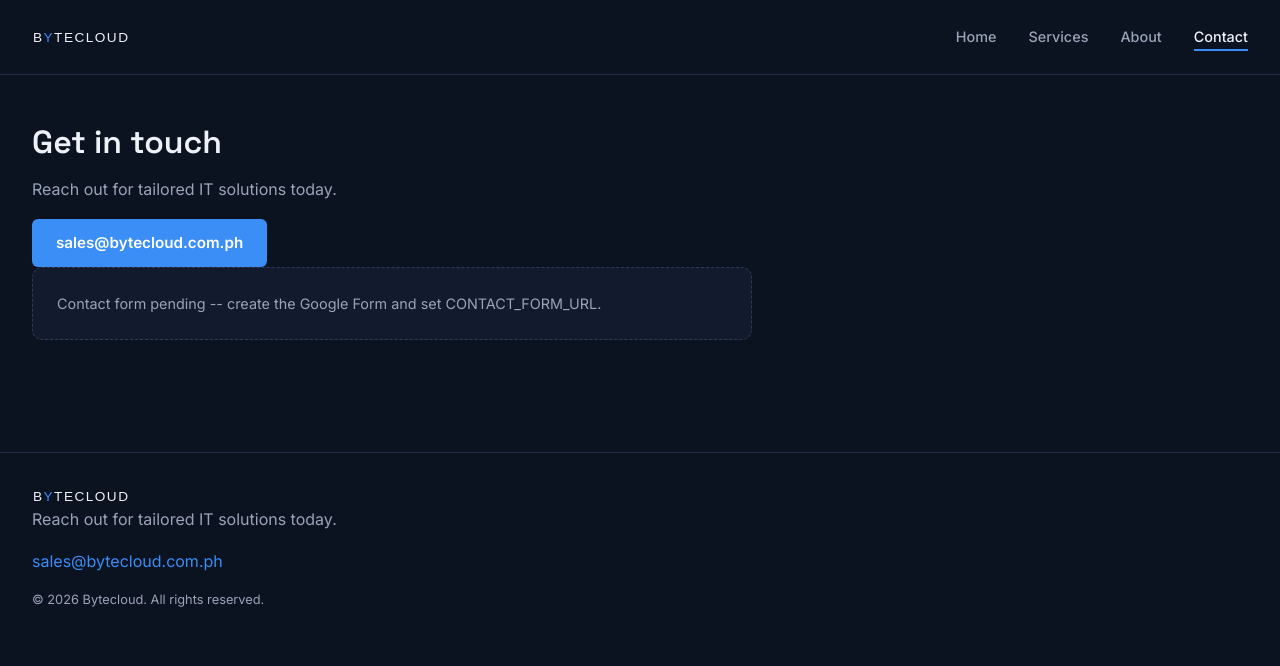
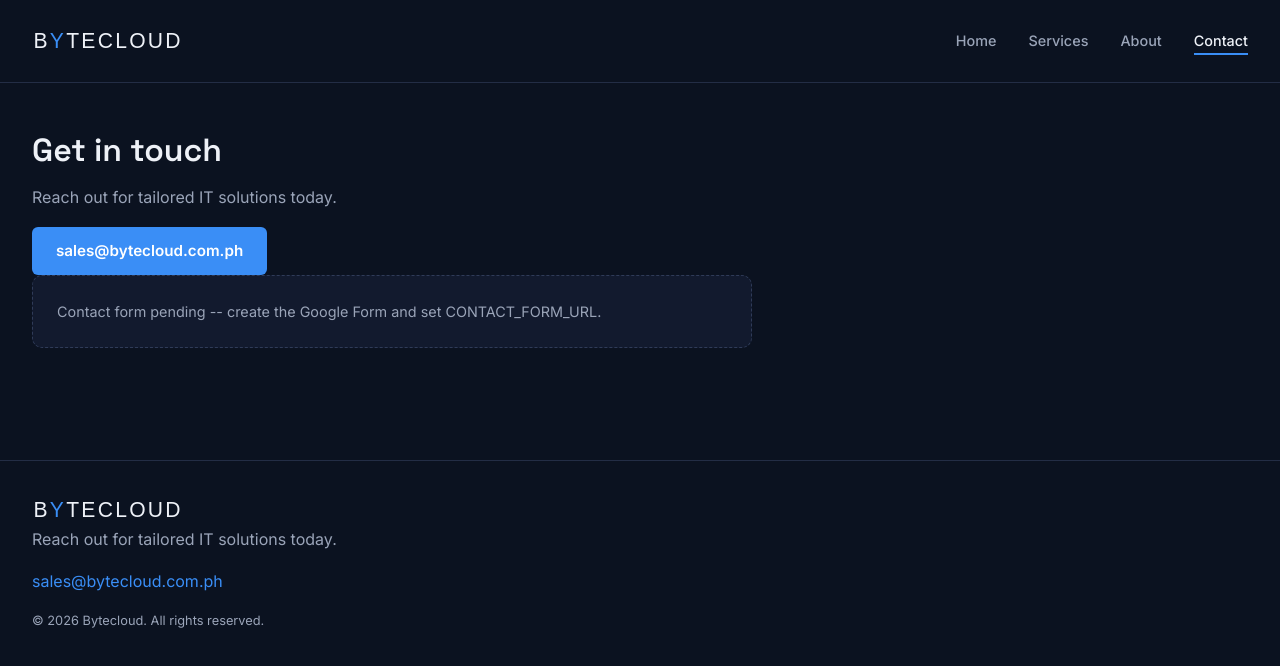
Before and after one commit to dgojocruz/bytecloud, a React (Vite) app: page /contact in a window 1280 px wide. Shown: the top 666 px of the page. Built offline with nearby package versions, Linux system fonts and the light colour scheme.

Commit message:
fix: increase logo size in header/footer for better visibility

```diff
--- a/src/index.css
+++ b/src/index.css
@@ -108,8 +108,14 @@ main {
 
 .site-logo {
   display: block;
-  height: 22px;
+  height: 26px;
   width: auto;
+}
+
+@media (min-width: 640px) {
+  .site-logo {
+    height: 34px;
+  }
 }
 
 .site-header nav ul {
```
